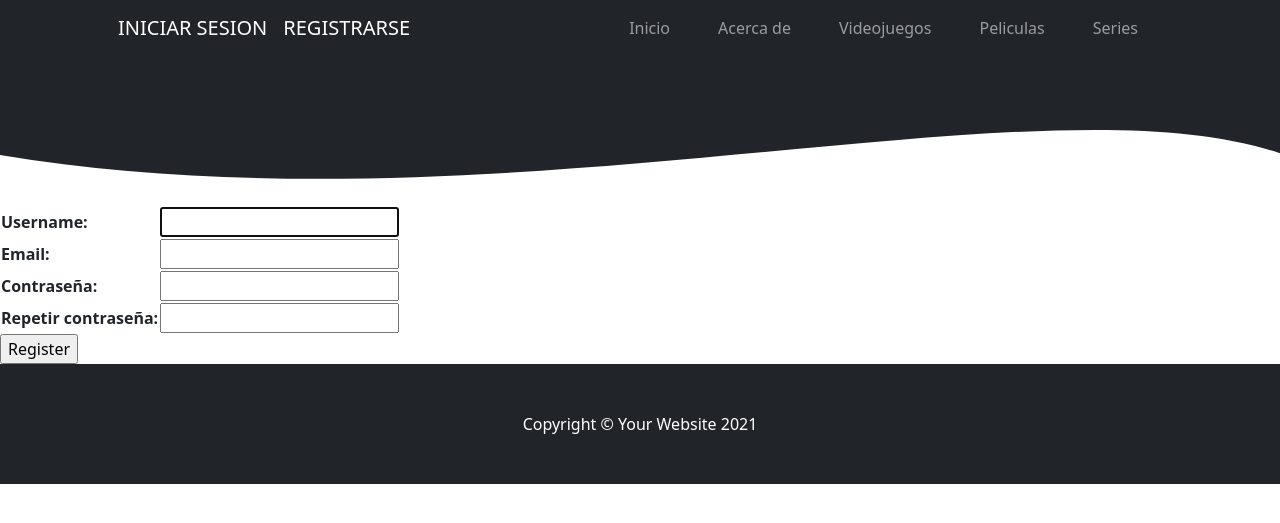
After one commit to zamuuu/web-project-final, a Django app: page /accounts/register/ in a window 1280 px wide. The commit adds this page. Shown: the top 523 px of the page. Run offline with Django 4.2, Linux system fonts and the light colour scheme; some libraries are stand-ins or nearby versions.

Commit message:
Agregue el registro en la web

```diff
--- /dev/null
+++ b/accounts/forms.py
@@ -0,0 +1,14 @@
+from django import forms
+from django.contrib.auth.forms import UserCreationForm
+from django.contrib.auth.models import User
+
+class NuestroUserForm(UserCreationForm):
+
+    email = forms.EmailField()
+    password1 = forms.CharField(label='Contraseña', widget=forms.PasswordInput)
+    password2 = forms.CharField(label='Repetir contraseña', widget=forms.PasswordInput)
+
+    class Meta:
+        model = User
+        fields = ['username', 'email', 'password1', 'password2']
+        help_texts = { k: '' for k in fields }
--- a/accounts/templates/accounts/logout.html
+++ b/accounts/templates/accounts/logout.html
@@ -5,7 +5,7 @@
 {% endblock header_block %}
 
 {% block body_block %}
-    <p style='color: green;'>
-        <h1>Te deslogeaste con exito</h1>
+    <p>
+        <h1 style='color: #90ee90; text-shadow: 2px 4px 15px #000'>Te deslogeaste con exito</h1>
     </p>
 {% endblock body_block %}
--- /dev/null
+++ b/accounts/templates/accounts/register.html
@@ -0,0 +1,16 @@
+{% extends 'index/index.html' %}
+
+{% block header_block %}
+    <div style="height: 150px; overflow: hidden;" ><svg viewBox="0 0 500 150" preserveAspectRatio="none" style="height: 100%; width: 100%;"><path d="M-95.65,35.05 C144.74,263.98 442.15,-48.83 526.80,134.72 L500.00,0.00 L0.00,0.00 Z" style="stroke: none; fill: #212529;"></path></svg></div>
+{% endblock header_block %}
+
+{% block body_block %}
+
+    <form action={% url 'register' %} method='post'>
+        {% csrf_token %}
+        <table>
+            {{form.as_table}}
+        </table>
+        <input type="submit" value='Register'>
+    </form>
+{% endblock body_block %}
--- a/accounts/urls.py
+++ b/accounts/urls.py
@@ -1,9 +1,9 @@
-from re import template
 from django.urls import path
-from .views import login
+from .views import login, register
 from django.contrib.auth.views import LogoutView
 
 urlpatterns = [
     path('login/', login, name='login'),
+    path('register/', register, name='register'),
     path('logout/', LogoutView.as_view(template_name='accounts/logout.html'), name='logout')
 ]
--- a/accounts/views.py
+++ b/accounts/views.py
@@ -1,9 +1,9 @@
 from django.shortcuts import redirect, render
 from django.contrib.auth.forms import AuthenticationForm
 from django.contrib.auth import login as auth_login, authenticate
+from .forms import NuestroUserForm
 
 def login(request):
-
     if request.method == 'POST':
         login_form = AuthenticationForm(request, data=request.POST)
 
@@ -26,3 +26,18 @@ def login(request):
 
 def logout(request):
     ...
+
+
+def register(request):
+    form = NuestroUserForm()
+
+    if request.method == 'POST':
+        form = NuestroUserForm(request.POST)
+
+    if form.is_valid():
+        username = form.cleaned_data['username']
+        form.save()
+        return render(request, 'index/index.html', {'msj': f'¡Se creo correctamente al usuario {username} CORRECTAMENTE!'})
+        return redirect('login')
+
+    return render(request, 'accounts/register.html', {'form': form})
--- a/entretenimiento/views.py
+++ b/entretenimiento/views.py
@@ -1,11 +1,12 @@
 from django.shortcuts import redirect, render
 from .models import VideoJuegos, Peliculas, Series
 from .forms import VideoJuegosForm, PeliculasForm, SeriesForm, VideoJuegosBusqueda
-
+from django.contrib.auth.decorators import login_required
 
 def videojuego(request):
     return render(request, 'entretenimiento/videojuego.html', {})
 
+@login_required
 def crear_videojuego(request):
 
     if request.method == 'POST':
@@ -36,6 +37,7 @@ def lista_videojuegos(request):
 def pelicula(request):
     return render(request, 'entretenimiento/pelicula.html', {})
 
+@login_required
 def crear_pelicula(request):
 
     if request.method == 'POST':
@@ -54,6 +56,7 @@ def crear_pelicula(request):
 def serie(request):
     return render(request, 'entretenimiento/serie.html', {})
 
+@login_required
 def crear_serie(request):
 
     if request.method == 'POST':
--- a/index/templates/index/index.html
+++ b/index/templates/index/index.html
@@ -21,9 +21,10 @@
             <div class="container px-5">
 
                 {% if request.user.is_authenticated %}
-                    <a class="navbar-brand" href={% url 'logout' %}>LOGOUT</a>
+                    <a class="navbar-brand" href={% url 'logout' %}>CERRAR SESION</a>
                 {% else %}
-                    <a class="navbar-brand" href={% url 'login' %}>LOGIN</a>
+                    <a class="navbar-brand" href={% url 'login' %}>INICIAR SESION</a>
+                    <a class="navbar-brand" href={% url 'register' %}>REGISTRARSE</a>
                 {% endif %}
                 <button class="navbar-toggler" type="button" data-bs-toggle="collapse" data-bs-target="#navbarSupportedContent" aria-controls="navbarSupportedContent" aria-expanded="false" aria-label="Toggle navigation"><span class="navbar-toggler-icon"></span></button>
                 <div class="collapse navbar-collapse" id="navbarSupportedContent">
@@ -45,7 +46,11 @@
                     <div class="col-lg-6">
                         <div class="text-center my-5">
                             {% block header_text_block %}
-                                <h1 class="display-5 fw-bolder text-white mb-2">¡Bienvenidos a mi Blog!</h1>
+                                {% if request.user.is_authenticated %}
+                                    <h1 class="display-5 fw-bolder text-white mb-2">¡Bienvenido {{user.username}}!</h1>
+                                {% else %}
+                                    <h1 class="display-5 fw-bolder text-white mb-2">¡Bienvenidos a mi Blog!</h1>
+                                {% endif %}
                             {% endblock header_text_block %}
                             <p class="lead text-white-50 mb-4">Blog sobre los mejores videojuegos, películas, series y más</p>
                             <div class="d-grid gap-3 d-sm-flex justify-content-sm-center">
@@ -58,6 +63,9 @@
         {% endblock header_block %}
         <!-- Features section-->
         {% block body_block %}
+        {% if msj %}
+            <h3 style='color: #90ee90; text-shadow: 2px 4px 15px #000'>{{msj}}</h3>
+        {% endif %}
         <section class="py-5 border-bottom" id="features">
             <div class="container px-5 my-5">
                 <div class="row gx-5">
@@ -65,7 +73,7 @@
                         <div class="feature bg-primary bg-gradient text-white rounded-3 mb-3"><i class="bi bi-collection"></i></div>
                         <h2 class="h4 fw-bolder">Juegos</h2>
                         <p>Vas a ver juegos recomendados por la gente en el mundo del gaming, posteos sobre noticias de los juegos mas populares, ademas de que vas a ser capas de agregar vos mismo tus juegos preferidos a la lista de los recomendados. </p>
-                        <a class="text-decoration-none" href="#!">
+                        <a class="text-decoration-none" href={% url 'videojuego' %}>
                             Call to action
                             <i class="bi bi-arrow-right"></i>
                         </a>
@@ -74,7 +82,7 @@
                         <div class="feature bg-primary bg-gradient text-white rounded-3 mb-3"><i class="bi bi-building"></i></div>
                         <h2 class="h4 fw-bolder">Peliculas</h2>
                         <p>Aca podras añadir en una seccion la pelicula que quieras para poder recomendarsela a tus amigos que visiten la web, vas a poder publiccar posteos sobre tus peliculas y tambien ver las pelis mas recomendadas de los demas.</p>
-                        <a class="text-decoration-none" href="#!">
+                        <a class="text-decoration-none" href={% url 'pelicula' %}>
                             Call to action
                             <i class="bi bi-arrow-right"></i>
                         </a>
@@ -83,7 +91,7 @@
                         <div class="feature bg-primary bg-gradient text-white rounded-3 mb-3"><i class="bi bi-building"></i></div>
                         <h2 class="h4 fw-bolder">Series</h2>
                         <p>Hay incluidas series que recomeinda toda la gente que haya visitado y agregado sus serie favorita al blog, podes vers posteos de las series recomendadas y buscar en general todas las mismas, ademas de agregar vos mismo tu favorita.</p>
-                        <a class="text-decoration-none" href="#!">
+                        <a class="text-decoration-none" href={% url 'serie' %}>
                             Call to action
                             <i class="bi bi-arrow-right"></i>
                         </a>
```
Also changed, not shown: db.sqlite3.
